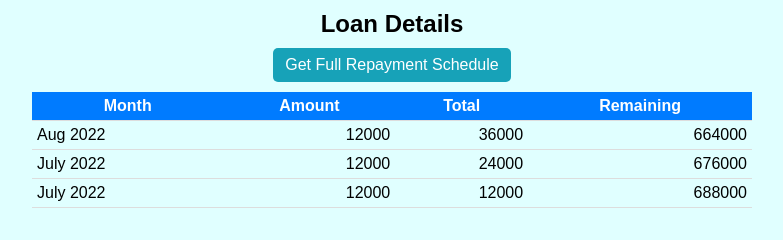
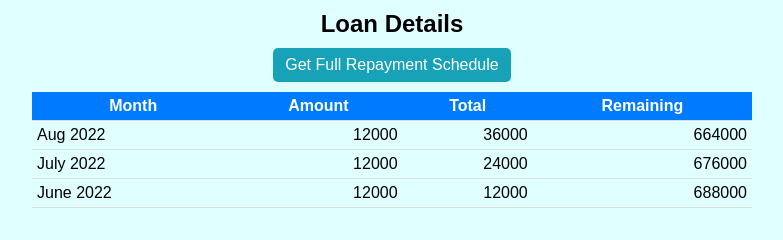
Before and after one commit to yusy4code/loan-repayment-app, a plain HTML site: page index.html in a window 1280 px wide. Shown: the whole page, without its empty margins (248-1031 px from the left). Drawn offline with Linux system fonts and the light colour scheme.

Commit message:
small changes

```diff
--- a/index.html
+++ b/index.html
@@ -39,7 +39,7 @@
               <td class="text-right">676000</td>
             </tr>
             <tr>
-              <td>July 2022</td>
+              <td>June 2022</td>
               <td class="text-right">12000</td>
               <td class="text-right">12000</td>
               <td class="text-right">688000</td>
```
